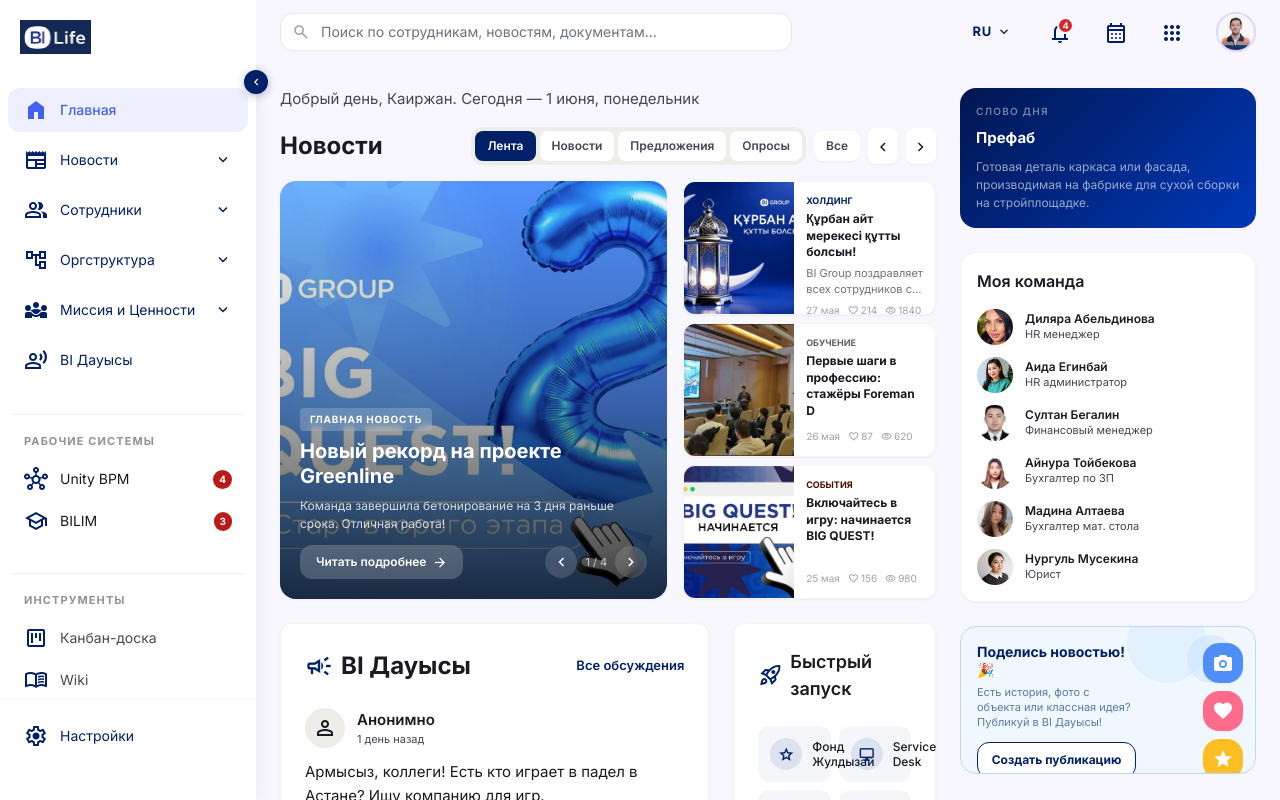
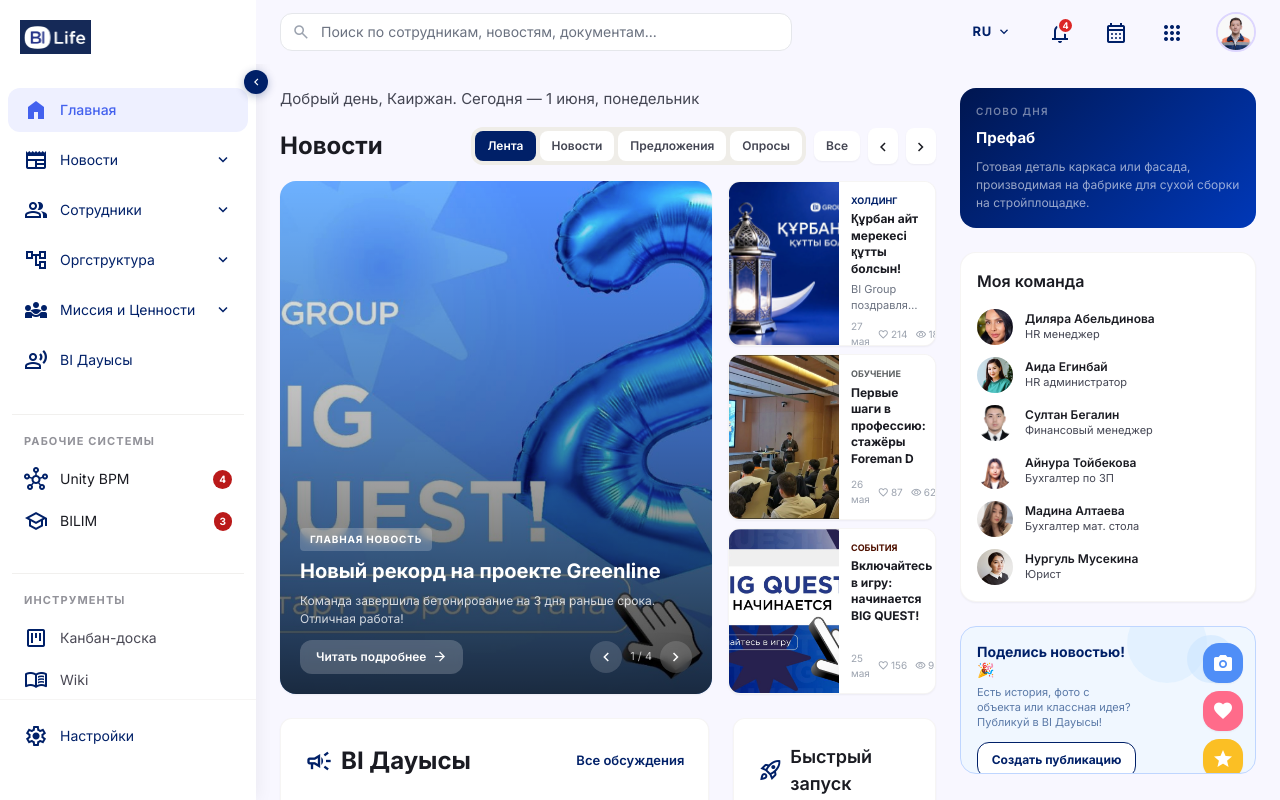
Before and after one commit to bekkairzhan-eng/Projects, a React (Vite) app in the folder stitch-life/: page / in a window 1280 px wide. Shown: the top 800 px of the page. Built offline with nearby package versions, Linux system fonts and the light colour scheme.

Commit message:
feat: баннер шире (col-span-2 из 3), высота 400px

```diff
--- a/stitch-life/src/components/Feed.jsx
+++ b/stitch-life/src/components/Feed.jsx
@@ -520,9 +520,9 @@
           const filtered = newsTab === 'all' ? ALL_NEWS : ALL_NEWS.filter(n => n.tab === newsTab)
           const secondary = filtered.slice(0, 3)
           return (
-            <div className="grid grid-cols-1 md:grid-cols-5 gap-4">
+            <div className="grid grid-cols-1 md:grid-cols-3 gap-4">
               {/* Баннер слева — PR ставит галочку «Баннер» при публикации */}
-              <div className="md:col-span-3 group cursor-pointer rounded-2xl overflow-hidden shadow-sm hover:shadow-md transition-shadow relative" style={{ minHeight: 400 }}>
+              <div className="md:col-span-2 group cursor-pointer rounded-2xl overflow-hidden shadow-sm hover:shadow-md transition-shadow relative" style={{ minHeight: 400 }}>
                 <div className="absolute inset-0">
                   <img className="w-full h-full object-cover group-hover:scale-105 transition-transform duration-700" src={banner.img} alt={banner.title} />
                   {/* Затемнение */}
@@ -567,7 +567,7 @@
               </div>
 
               {/* 3 новости справа */}
-              <div className="md:col-span-2 flex flex-col gap-2">
+              <div className="md:col-span-1 flex flex-col gap-2">
                 {secondary.map(n => (
                   <div key={n.title} className="group cursor-pointer bg-white rounded-xl shadow-sm border border-outline-variant/20 hover:shadow-md transition-shadow flex-1 flex overflow-hidden">
                     {/* Фото слева */}
```
